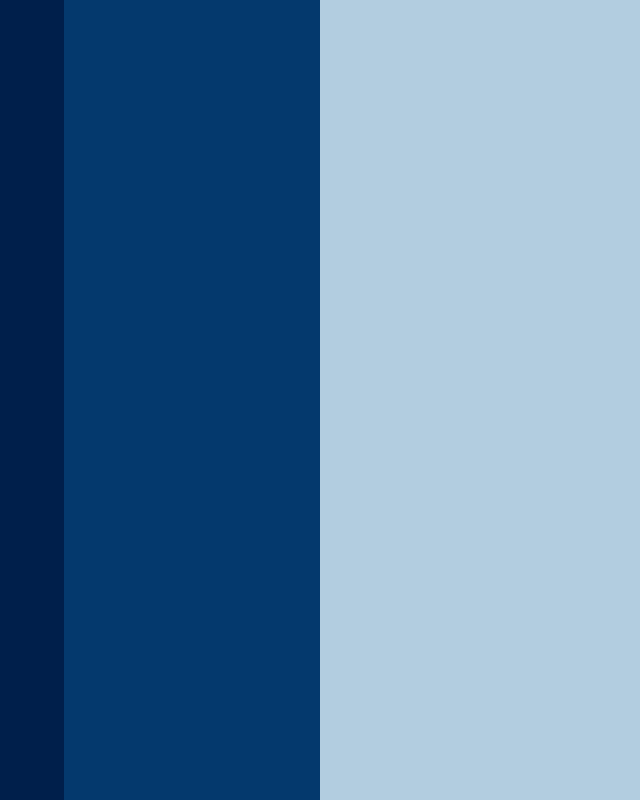
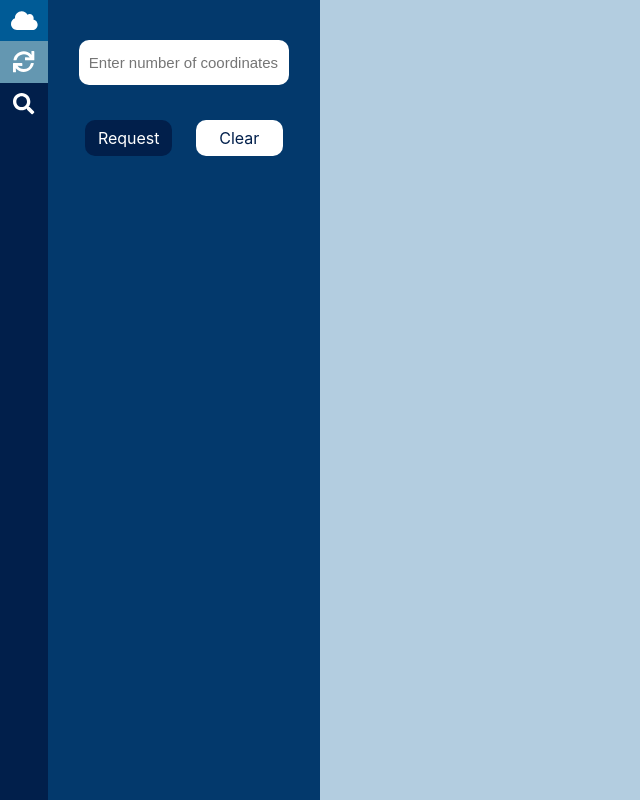
Before and after one commit to marjes24/agEagle, a React (Create React App) app in the folder client/: page / in a window 1280 px wide. Shown: the whole page, without its empty margins (0-640 px from the left). Built offline with nearby package versions, Linux system fonts and the light colour scheme.

Commit message:
Started implementing UI
- Added base styling/react components
- Started implementing coordinate fetching UI

```diff
--- a/client/package.json
+++ b/client/package.json
@@ -3,6 +3,9 @@
   "version": "0.1.0",
   "private": true,
   "dependencies": {
+    "@fortawesome/fontawesome-svg-core": "^1.2.20",
+    "@fortawesome/free-solid-svg-icons": "^5.10.0",
+    "@fortawesome/react-fontawesome": "^0.1.4",
     "@types/jest": "24.0.15",
     "@types/node": "12.6.8",
     "@types/react": "16.8.23",
--- a/client/src/App.scss
+++ b/client/src/App.scss
@@ -4,6 +4,9 @@ body {
   height: 100vh;
   width: 100vw;
   background-color: $COMMON_BACKGROUND;
+
+  font-size: 16px;
+  overflow: hidden;
 }
 
 #root {
@@ -20,24 +23,22 @@ body {
 #weather-app {
   height: 100%;
   width: 100%;
-}
-
-#side-bar {
-  display: inline-block;
-  width: 25%;
-  height: 100%;
-  #margin-menu {
-    display: inline-block;
-    height: 100%;
-    width: 20%;
-    background-color: $DARK_BACKGROUND;
-  }
-
+  display: flex;
 }
 
 #map-content {
-  display: inline-block;
   height: 100%;
   width: 75%;
   background-color: $LIGHTEST_BLUE;
 }
+
+button, input[type="submit"], input[type="reset"] {
+	background: none;
+	color: inherit;
+	border: none;
+	padding: 0;
+	font: inherit;
+	cursor: pointer;
+  outline: inherit;
+  box-shadow: none;
+}
--- /dev/null
+++ b/client/src/components/sideBar/marginContent.tsx
@@ -0,0 +1,23 @@
+import React, { FC } from "react";
+import { display } from "../../store/sideBar/types";
+import RequestMenu from "./requestMenu";
+import WeatherMenu from "./weatherMenu";
+import WeatherData from "./weatherData";
+
+interface Props {
+    display: display;
+    setDisplay: (d: display) => void;
+}
+
+
+const MarginContent: FC<Props> = props => {
+    return (
+        <div id="margin-content">
+            { props.display === display.WEATHER_REQUEST && <RequestMenu />}
+            { props.display === display.WEATHER_COORDS && <WeatherMenu />}
+            { props.display === display.WEATHER && <WeatherData />}
+        </div>
+    );
+}
+
+export default MarginContent;
--- a/client/src/components/sideBar/marginMenu.tsx
+++ b/client/src/components/sideBar/marginMenu.tsx
@@ -1,5 +1,8 @@
 import React, { FC } from "react";
 import { display } from "../../store/sideBar/types";
+import { faCloud, faSync, faSearch } from "@fortawesome/free-solid-svg-icons";
+import { FontAwesomeIcon } from "@fortawesome/react-fontawesome";
+import "./sideBar.scss";
 
 interface Props {
     display: display;
@@ -7,12 +10,58 @@ interface Props {
 }
 
 const MarginMenu: FC<Props> = props => {
-
+    const displayEquals = (d: display) => d === props.display;
     return (
         <div id="margin-menu">
-
+            <ul>
+                <MarginItem
+                    selected={displayEquals(display.WEATHER) || displayEquals(display.WEATHER_COORDS)}
+                    title="Weather"
+                    onClick={() => {props.setDisplay(display.WEATHER_COORDS)}}
+                >
+                    <FontAwesomeIcon
+                        icon={faCloud}
+                        size="lg"
+                        color="white"
+                    />
+                </MarginItem>
+                <MarginItem
+                    selected={displayEquals(display.WEATHER_REQUEST)}
+                    title="Data Request"
+                    onClick={() => {props.setDisplay(display.WEATHER_REQUEST)}}
+                >
+                    <FontAwesomeIcon
+                        icon={faSync}
+                        size="lg"
+                        color="white"
+                    />
+                </MarginItem>
+                <MarginItem
+                    selected={displayEquals(display.SEARCH)}
+                    title="Search"
+                    onClick={() => {props.setDisplay(display.SEARCH)}}
+                >
+                    <FontAwesomeIcon
+                        icon={faSearch}
+                        size="lg"
+                        color="white"
+                    />
+                </MarginItem>
+            </ul>
         </div>
-    )
+    );
 };
 
+const MarginItem: FC<{ selected: boolean, title: string, onClick: () => void }> = props => {
+    return (
+        <li
+            className={"nav" + (props.selected ? " selected" : "" )}
+            title={props.title}
+            onClick={e => props.onClick()}
+        >
+            {props.children}
+        </li>
+    );
+}
+
 export default MarginMenu;
--- /dev/null
+++ b/client/src/components/sideBar/requestMenu.tsx
@@ -0,0 +1,80 @@
+import React, { useState } from "react";
+import { useSelector, useDispatch } from "react-redux";
+import { ThunkDispatch } from "redux-thunk";
+import { AnyAction } from "redux";
+import { WeatherState, loadState as LoadingStates } from "../../store/weather/types";
+import { AppState } from "../../store";
+import { fetchWeather } from "../../store/weather/actions";
+
+// validate a string is all digits
+const allDigits = (s: string) => {
+    for (let char of s) {
+        if (isNaN(parseInt(char))) return false;
+    }
+    return true;
+}
+
+const RequestMenu: React.FC = props => {
+    // Get necessary redux state and action dispatching
+    const { loadState } = useSelector<AppState, WeatherState>(state => state.weatherReducer);
+    const dispatch = useDispatch<ThunkDispatch<AppState, void, AnyAction>>();
+
+    const requestWeather = (numPoints: number) => dispatch(fetchWeather(numPoints));
+
+    // Set component state
+    const [optionState, setOptions] = useState({
+        pointInput: ""
+    });
+
+    if (loadState === LoadingStates.LOADING) {
+        return (
+            <div id="request-menu" className="menu-wrapper">
+                <Loading />
+            </div>
+        )
+    }
+
+    return (
+        <div id="request-menu" className="menu-wrapper">
+            <input
+                id="point-input"
+                type="text"
+                placeholder="Enter number of coordinates"
+                value={optionState.pointInput}
+                onChange={e => {
+                    const { value } = e.target;
+                    if (value === "" || allDigits(value))
+                        setOptions({ ...optionState, pointInput: value });
+                }}
+            />
+            <div className="button-wrapper">
+                <button
+                    className="btn-submit"
+                    onClick={e => {
+                        requestWeather(parseInt(optionState.pointInput));
+                    }}
+                >
+                    Request
+                </button>
+                <button
+                    className="btn-cancel"
+                    onClick={e => {
+                        setOptions({ pointInput: "" });
+                    }}
+                >
+                    Clear
+                </button>
+            </div>
+        </div>
+    );
+};
+
+const Loading: React.FC = props => {
+    return (
+        <div className="loading-mssg">
+            <h1>Loading weather data...</h1>
+        </div>
+    );
+}
+
+export default RequestMenu;
--- /dev/null
+++ b/client/src/components/sideBar/sideBar.scss
@@ -0,0 +1,97 @@
+@import "../../shared/_shared.scss";
+
+#side-bar {
+    display: flex;
+    width: 25%;
+    height: 100%;
+
+  }
+
+#margin-menu {
+    width: 15%;
+    height: 100%;
+    background-color: $DARK_BACKGROUND;
+
+    ul {
+        list-style-type: none;
+        width: 100%;
+        padding: 0;
+        margin: 0;
+    }
+
+    li {
+        width: 100%;
+        display: flex;
+        align-items: center;
+        justify-content: center;
+        padding: 10px 0;
+        width: 100%;
+        cursor: pointer;
+        &:hover {
+            background-color: $MIDDLE_BLUE;
+        }
+    }
+
+    .nav.selected {
+        background-color: $LIGHT_BLUE;
+    }
+
+    .menu-wrapper {
+        height: 100%;
+        width: 100%;
+    }
+
+}
+
+#margin-content {
+    flex-grow: 1;
+}
+
+#request-menu {
+    display: flex;
+    padding-top: 40px;
+    flex-direction: column;
+    justify-content: center;
+    #point-input {
+        width: 70%;
+        height: 3em;
+        border-radius: 10px;
+        margin: auto;
+        outline: none;
+        padding: 0 10px;
+        border-style: none;
+
+        font-size: 15px;
+    }
+
+    .button-wrapper {
+        padding: 25px 10%;
+        text-align: center;
+        display: flex;
+        justify-content: space-between;
+
+        button {
+            height: 2.25rem;
+            border-radius: 10px;
+            width: 40%;
+            margin: 10px;
+        }
+
+        button.btn-submit {
+            color: white;
+            background-color: $DARKEST_BLUE;
+        }
+
+        button.btn-cancel {
+            color: $DARKEST_BLUE;
+            background-color: white;
+        }
+    }
+
+    .loading-mssg {
+        color: white;
+        text-align: center;
+        padding: 0 10%;
+    }
+
+}
--- a/client/src/components/sideBar/sideBar.tsx
+++ b/client/src/components/sideBar/sideBar.tsx
@@ -4,8 +4,8 @@ import { Dispatch, AnyAction } from "redux";
 import { AppState } from "../../store";
 import { display } from "../../store/sideBar/types";
 import MarginMenu from "./marginMenu";
+import MarginContent from "./marginContent"
 import { setSidebarDisplay } from "../../store/sideBar/action";
-
 
 const SideBar: React.FC = props => {
     const display = useSelector<AppState, display>(state => state.SidebarReducer.display);
@@ -19,6 +19,10 @@ const SideBar: React.FC = props => {
                 display={display}
                 setDisplay={setDisplay}
             />
+            <MarginContent
+                display={display}
+                setDisplay={setDisplay}
+            />
         </div>
     );
 };
--- /dev/null
+++ b/client/src/components/sideBar/weatherData.tsx
@@ -0,0 +1,11 @@
+import React from "react";
+
+const WeatherData: React.FC = props => {
+    return (
+        <div id="weather-data" className="menu-wrapper">
+            "WEATHER DATA"
+        </div>
+    );
+}
+
+export default WeatherData;
--- /dev/null
+++ b/client/src/components/sideBar/weatherMenu.tsx
@@ -0,0 +1,12 @@
+import React from "react";
+
+const WeatherMenu: React.FC = props => {
+
+    return (
+        <div id="weather-menu" className="menu-wrapper">
+
+        </div>
+    );
+}
+
+export default WeatherMenu;
--- a/client/src/store/weather/actions.ts
+++ b/client/src/store/weather/actions.ts
@@ -1,4 +1,5 @@
 import { ThunkAction } from "redux-thunk";
+import { AnyAction } from "redux";
 import {
     SET_WEATHER_ERROR,
     SET_WEATHER_DATA,
@@ -6,11 +7,12 @@ import {
     SetErrorAction,
     SetWeatherAction,
     LoadingStateAction,
-    WeatherPoint,
-    loadState,
-    WeatherActionTypes
+    WeatherPoint
 } from "./types";
 import { AppState } from "../"
+import { setSidebarDisplay } from "../sideBar/action";
+import { display } from "../sideBar/types";
+
 
 
 export const setWeather = (data: WeatherPoint[]): SetWeatherAction => {
@@ -33,7 +35,7 @@ export const setErrorAction = (message: string): SetErrorAction => {
     };
 };
 
-type ThunkReturn<R> = ThunkAction<R, AppState, void, WeatherActionTypes>
+type ThunkReturn<R> = ThunkAction<R, AppState, void, AnyAction>
 
 export const fetchWeather = (numPoints: number): ThunkReturn<Promise<void>> => {
     return async (dispatch, getState) => {
@@ -45,6 +47,7 @@ export const fetchWeather = (numPoints: number): ThunkReturn<Promise<void>> => {
             if(resp.ok) {
                 const dataPoints: WeatherPoint[] = await resp.json();
                 dispatch(setWeather(dataPoints));
+                dispatch(setSidebarDisplay(display.WEATHER_COORDS))
             } else {
                 throw Error("Error fetching weather data");
             }
```
Also changed, not shown: client/src/components/sideBar/MarginContent.tsx (deleted, +0 -14 lines), 2 other files (tests, documents, lock files or other folders).
